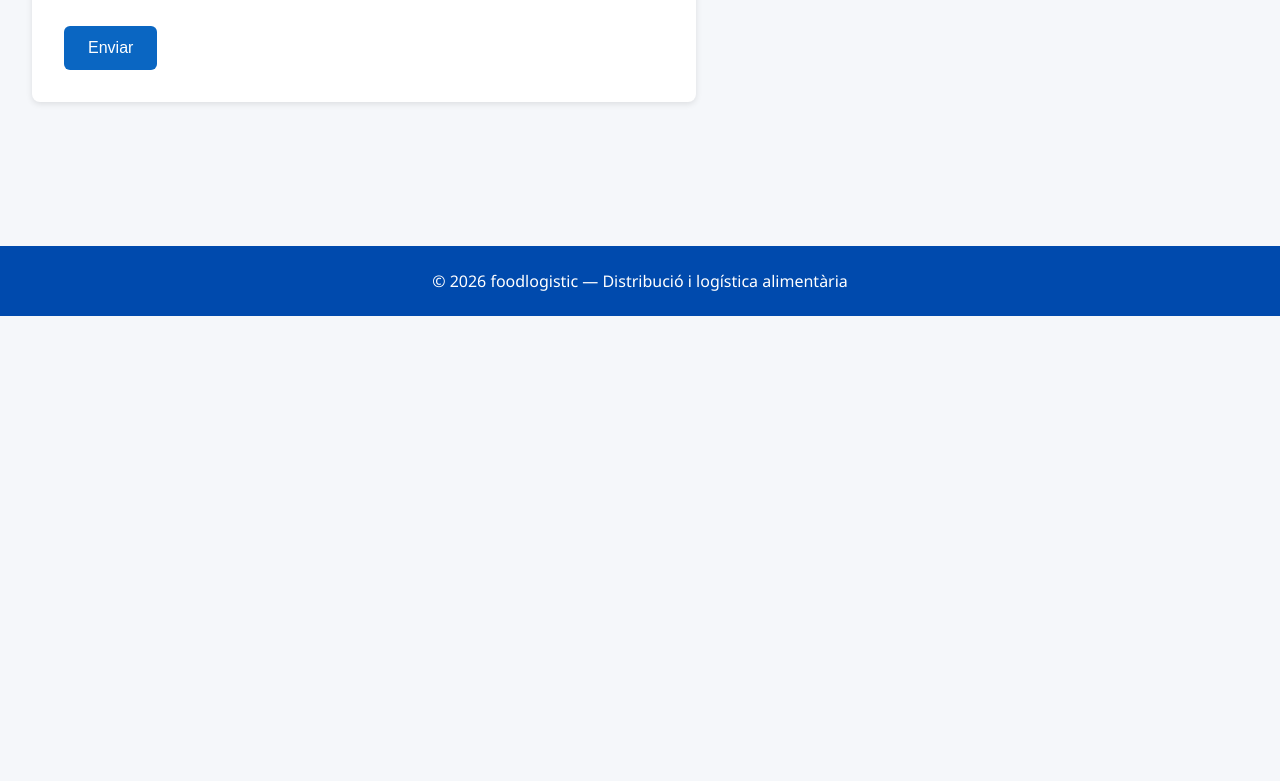
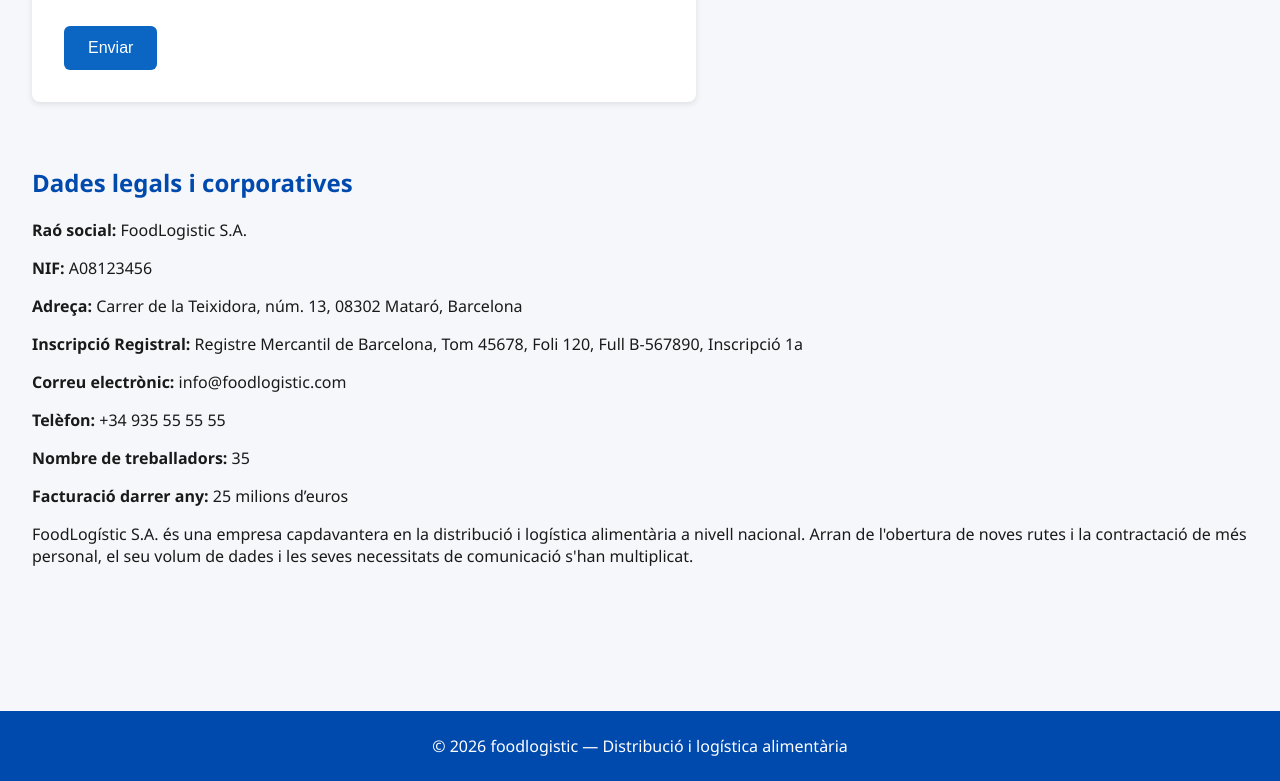
Before and after one commit to david-122008/T02-PI-web, a plain HTML site: page docs/index.html in a window 1280 px wide. Shown: the part 2521-3302 px from the top of the page. Before the commit the page ends 2837 px from the top, so only its background shows below. Drawn offline with Linux system fonts and the light colour scheme.

Commit message:
Update index.html

```diff
--- a/docs/index.html
+++ b/docs/index.html
@@ -125,7 +125,6 @@
             margin-top: 3rem;
         }
 
-        /* Responsive */
         @media (min-width: 768px) {
             .services-grid {
                 grid-template-columns: repeat(3, 1fr);
@@ -220,6 +219,28 @@
             </form>
         </section>
 
+        <!-- ============================
+             DADES LEGALS I CORPORATIVES
+        ============================= -->
+        <section id="dades-legals">
+            <h2>Dades legals i corporatives</h2>
+
+            <p><strong>Raó social:</strong> FoodLogistic S.A.</p>
+            <p><strong>NIF:</strong> A08123456</p>
+            <p><strong>Adreça:</strong> Carrer de la Teixidora, núm. 13, 08302 Mataró, Barcelona</p>
+            <p><strong>Inscripció Registral:</strong> Registre Mercantil de Barcelona, Tom 45678, Foli 120, Full B-567890, Inscripció 1a</p>
+            <p><strong>Correu electrònic:</strong> info@foodlogistic.com</p>
+            <p><strong>Telèfon:</strong> +34 935 55 55 55</p>
+            <p><strong>Nombre de treballadors:</strong> 35</p>
+            <p><strong>Facturació darrer any:</strong> 25 milions d’euros</p>
+
+            <p style="margin-top:1rem;">
+                FoodLogístic S.A. és una empresa capdavantera en la distribució i logística alimentària a nivell nacional.
+                Arran de l'obertura de noves rutes i la contractació de més personal, el seu volum de dades i les seves
+                necessitats de comunicació s'han multiplicat.
+            </p>
+        </section>
+
     </main>
 
     <!-- ============================
@@ -233,7 +254,6 @@
          JAVASCRIPT
     ============================= -->
     <script>
-        // Mòdul de gestió del formulari
         const formModule = (() => {
 
             const init = () => {
@@ -241,7 +261,6 @@
                 form.addEventListener("submit", handleSubmit);
             };
 
-            // Gestió de l'enviament del formulari
             const handleSubmit = (event) => {
                 event.preventDefault();
 
@@ -254,11 +273,10 @@
             return { init };
         })();
 
-        // Inicialització
         document.addEventListener("DOMContentLoaded", formModule.init);
     </script>
-<!-- Default Statcounter code for Web PI
-https://david-122008.github.io/T02-PI-web/ -->
+
+<!-- Default Statcounter code -->
 <script type="text/javascript">
 var sc_project=13221963;
 var sc_invisible=1;
@@ -270,6 +288,6 @@ src="https://www.statcounter.com/counter/counter.js" async></script>
 href="https://statcounter.com/" target="_blank"><img class="statcounter"
 src="https://c.statcounter.com/13221963/0/7cdae2a1/1/" alt="Web Analytics"
 referrerPolicy="no-referrer-when-downgrade"></a></div></noscript>
-<!-- End of Statcounter Code -->
+
 </body>
 </html>
```
